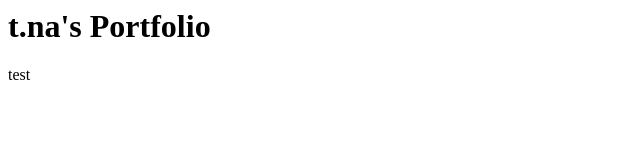
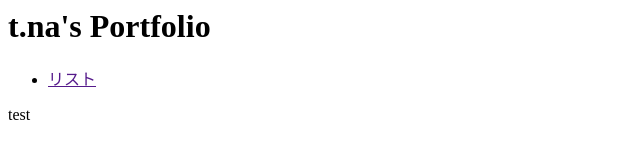
Before and after one commit to t-naaaaaaa/t-naaaaaaa.git.io, a plain HTML site: page index.html in a window 1280 px wide. Shown: the whole page, without its empty margins (0-640 px from the left). Drawn offline with Linux system fonts and the light colour scheme.

Commit message:
aタグの追加

```diff
--- a/index.html
+++ b/index.html
@@ -8,7 +8,9 @@
     <header class="header">
         <h1 class="header-ttl">t.na's Portfolio</h1>
         <nav class="header nav">
-
+            <ul class="nav-list"><li class="nav-item">
+                <a href="" class="nav-link">リスト</a>
+            </li></ul>
         </nav>
     </header>
     test
```
